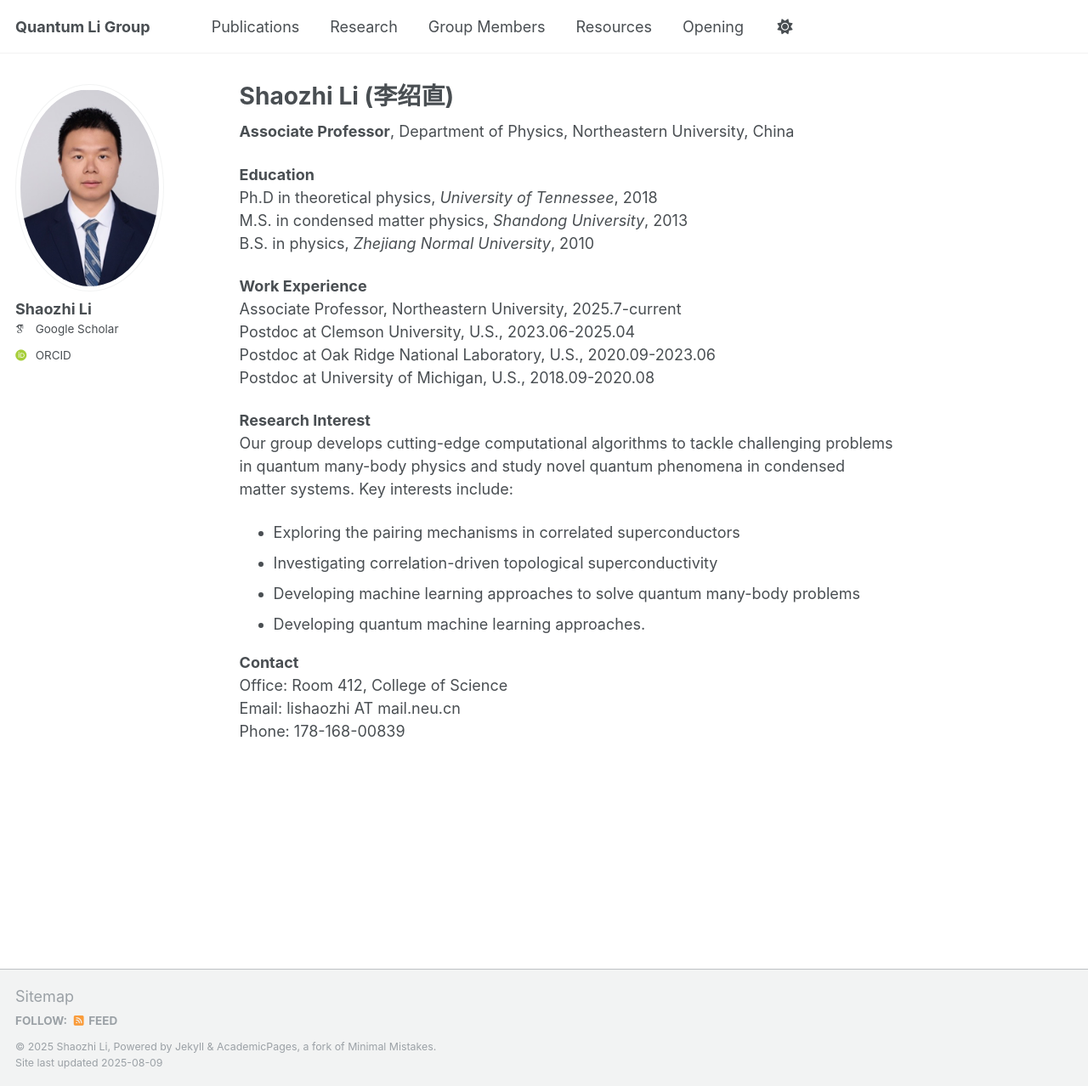
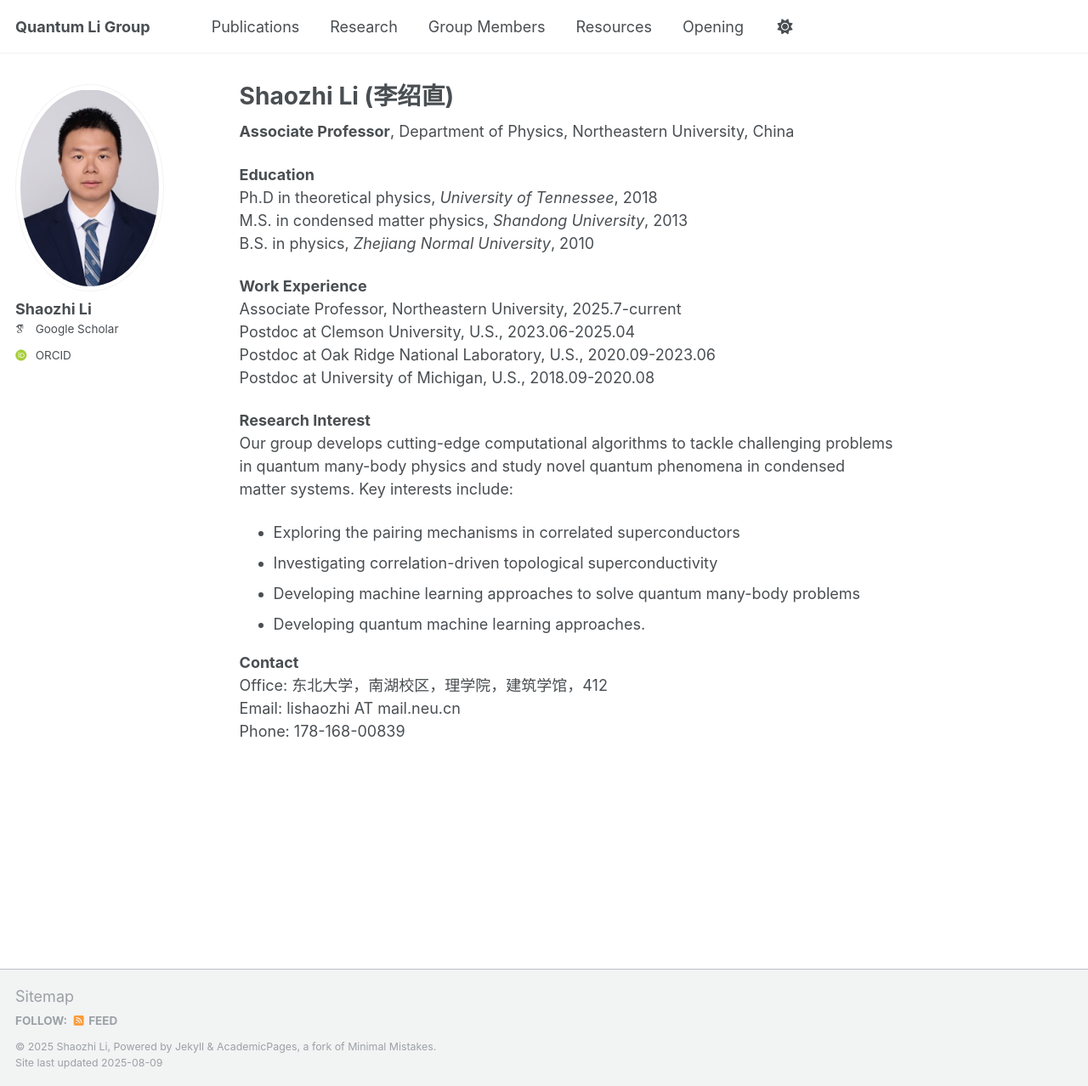
Before and after one commit to quantumligroup/quantumligroup.github.io, a Jekyll site: the page built from _pages/about.md, in a window 1280 px wide and 1278 px high. Shown: the whole window at 85% size. Built offline with Jekyll 4.4.1, drawn with Linux system fonts in a browser that asks for light colours; some web fonts are replaced; a script that is not in the unit is left out.

Commit message:
change 8

```diff
--- a/_pages/about.md
+++ b/_pages/about.md
@@ -28,6 +28,6 @@ Our group develops cutting-edge computational algorithms to tackle challenging p
 
 
 __Contact__<br>
-Office: Room 412, College of Science<br>
+Office: 东北大学，南湖校区，理学院，建筑学馆，412<br>
 Email: lishaozhi AT mail.neu.cn<br>
 Phone: 178-168-00839<br>
```
